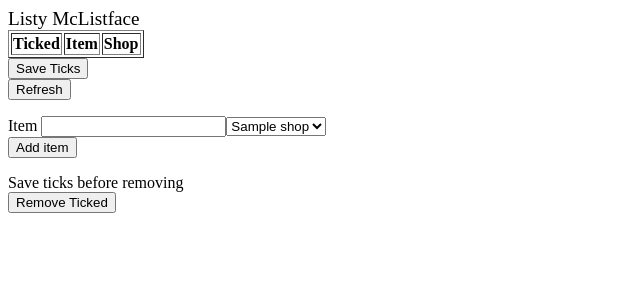
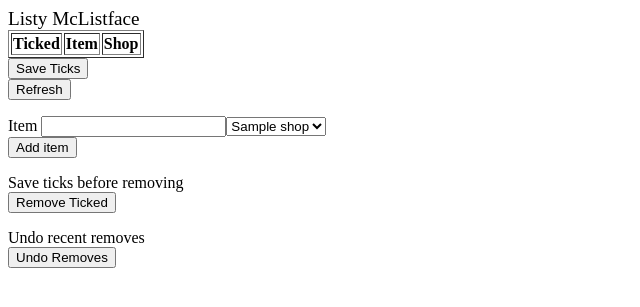
Before and after one commit to AffekeNommu/Listy, a PHP site: page / in a window 1280 px wide. Shown: the top 307 px of the page, without its empty margins (0-640 px from the left). Run offline with PHP 8.4, Linux system fonts and the light colour scheme; tables that the repository leaves empty or names only in its code hold one stand-in row (values such as "Sample post"); lists and menus that the app fills with data are empty.

Commit message:
Update index.php
Added undo button

```diff
--- a/index.php
+++ b/index.php
@@ -65,5 +65,10 @@
     echo 'Save ticks before removing<br>';
     echo '<input type="submit" value="Remove Ticked">';
     echo '</form>';
+    //Crude undo last so many minutes
+    echo '<form action ="https://path/to/undo.php" method="POST">';
+    echo 'Undo recent removes<br>';
+    echo '<input type="submit" value="Undo Removes">';
+    echo '</form>';
     $conn->close();
 ?>
```
